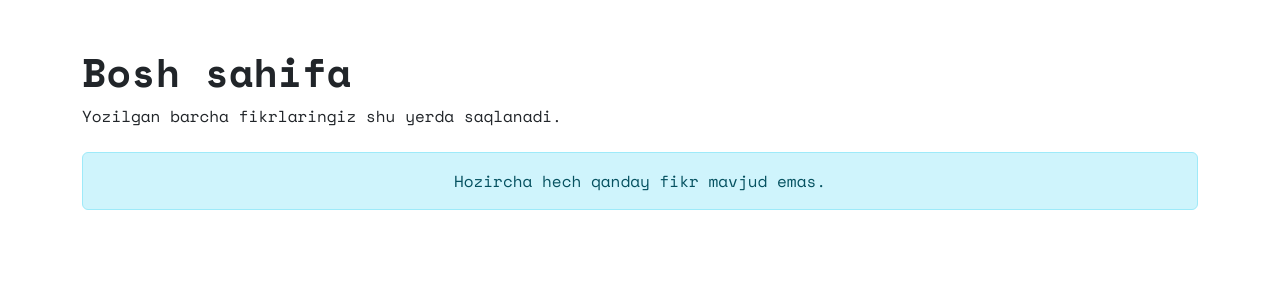
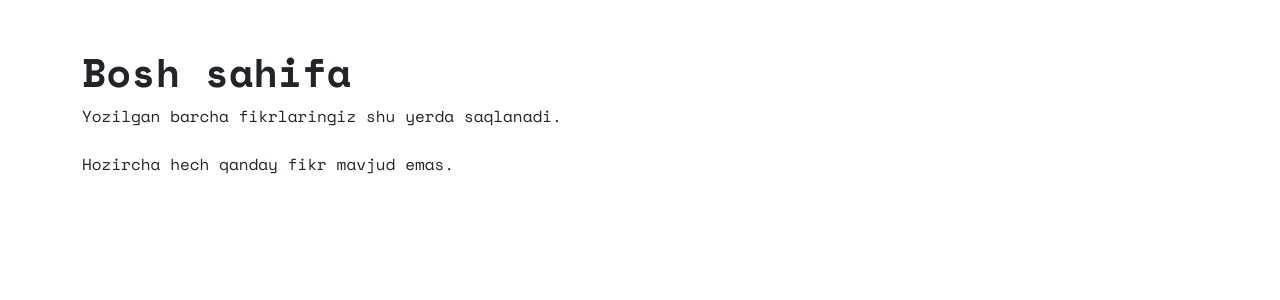
Before and after one commit to r00tus4r/fikrlog, a Flask app: page / in a window 1280 px wide. Shown: the part 56-356 px from the top of the page. Run offline with Flask 3, Linux system fonts and the light colour scheme; the visitor is signed in with stand-in values (Sample User, id 1); data that the repository does not hold is empty; parts of the project's set-up code (start-up, migrations or seed data) failed here and were passed over.

Commit message:
feat: require login for create fikr route and simplify empty fikr message display

```diff
--- a/app/routes.py
+++ b/app/routes.py
@@ -13,6 +13,7 @@ def index():
     return render_template('index.html', fikrs=fikrs)
 
 @bp.route('/create', methods=['GET', 'POST'])
+@login_required
 def create_fikr():
     form = FikrForm()
     if form.validate_on_submit():
--- a/app/templates/index.html
+++ b/app/templates/index.html
@@ -12,9 +12,7 @@
                     {% endfor %}
                 </div>
             {% else %}
-                <div class="alert alert-info text-center" role="alert">
-                    Hozircha hech qanday fikr mavjud emas.
-                </div>
+                <p class="">Hozircha hech qanday fikr mavjud emas.</p>
             {% endif %}
         </div>
     </div>
```
